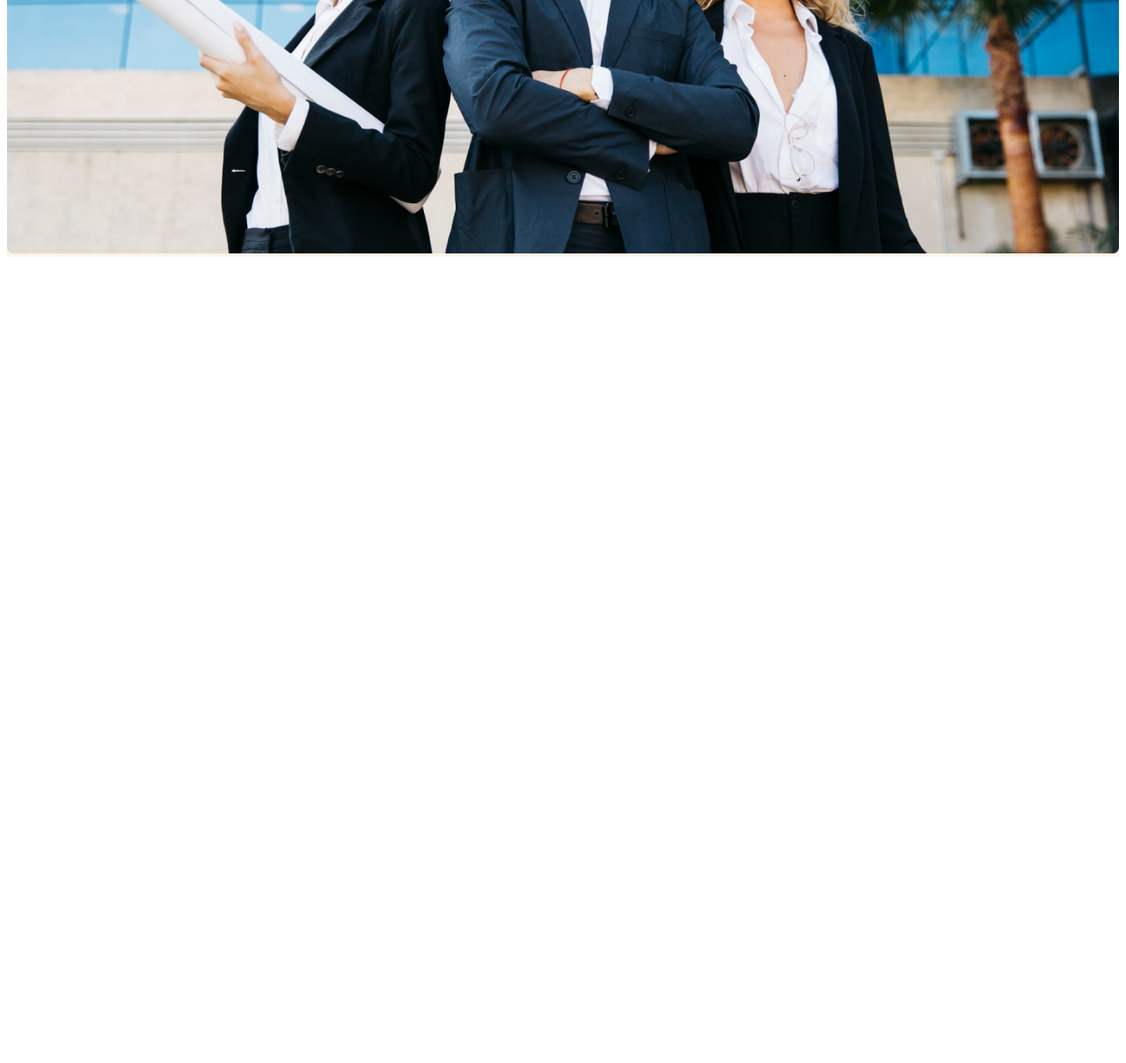
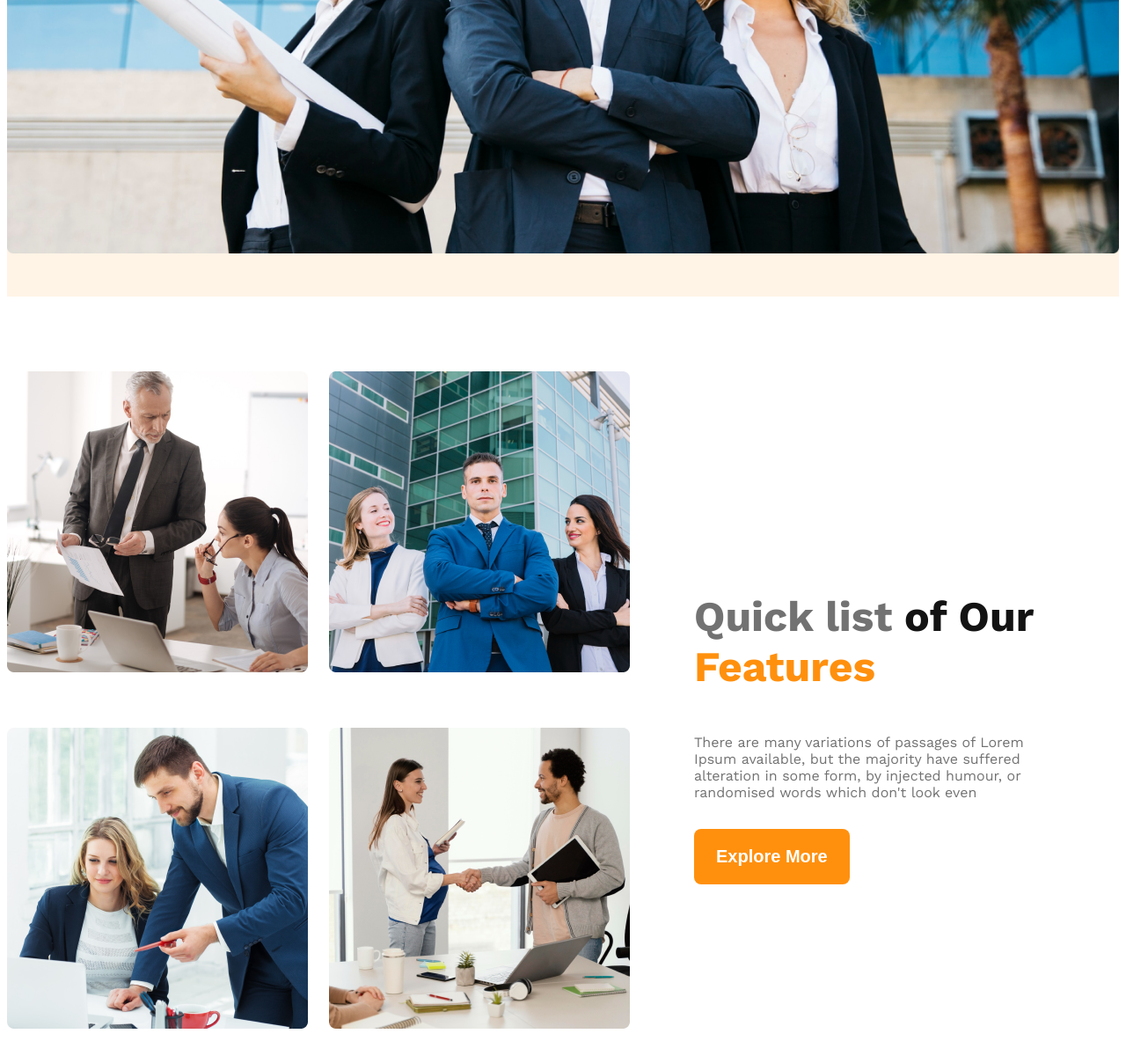
Before and after one commit to snh-sabbir/g3-architect-website, a plain HTML site: page index.html in a window 1280 px wide. Shown: the part 892-2100 px from the top of the page at 88% size. Before the commit the page ends 1192 px from the top, so only its background shows below. Drawn offline with nearby package versions, Linux system fonts and the light colour scheme.

Commit message:
feature section done

```diff
--- a/index.html
+++ b/index.html
@@ -21,7 +21,7 @@
         <div class="banner">
             <div class="banner-content">
                 <h1 class="banner-title">Brand New Group of Architects</h1>
-                <p class="banner-description">There are many variations of passages of Lorem Ipsum available, but the
+                <p class="banner-description">There are
                     majority have suffered alteration in some form, by injected humour, or randomised words which don't
                     look even</p>
                 <button class="btn-primary">Explore More</button>
@@ -30,7 +30,19 @@
         </div>
     </header>
     <main>
-
+        <section class="feature-section ">
+            <div class="feature-image-container">
+                <img src="images/team1.png" alt="">
+                <img src="images/team2.png" alt="">
+                <img src="images/team3.png" alt="">
+                <img src="images/team4.png" alt="">
+            </div>
+            <div class="feature-text">
+                <h3 class="feature-title"><span id="quick-list" class="text-light-gray">Quick list</span> <span id="of-our" class="text-deep">of Our</span> <span id="features" class="text-primary">Features</span></h3>
+                <p class="feature-description text-light-gray">There are many variations of passages of Lorem Ipsum available, but the majority have suffered alteration in some form, by injected humour, or randomised words which don't look even</p>
+                <button class="btn-primary">Explore More</button>
+            </div>
+        </section>
     </main>
     <footer>
 
--- a/styles/architect.css
+++ b/styles/architect.css
@@ -16,6 +16,10 @@
     color: #ff900e;
 }
 
+/* dark 01 */
+.text-deep{
+    color: #131313;
+}
 /* dark 02 */
 .text-gray{
     color: #424242;
@@ -28,6 +32,7 @@
 
 .bg-light{
     background-color: rgba(255, 144, 14, 0.1);
+    margin-bottom: 85px;
 }
 
 .btn-primary{
@@ -80,4 +85,43 @@
 
 .banner-image{
     width: 100%;
+    margin-bottom: 45px;
 }
+
+/* feature section styles */
+.feature-section{
+    max-width: 1440px;
+    margin: 0 auto;
+    display: flex;
+}
+
+.feature-image-container{
+    display: grid;
+    grid-template-columns: repeat(2, 1fr);
+    gap: 24px;
+}
+
+.feature-text{
+    /* border: 2px solid red; */
+    justify-content: center;
+    align-items: center;
+    margin: 202px 73px;
+}
+
+.feature-title{
+    font-size: 3rem;
+}
+.feature-description{
+    margin-top: 24px;
+    margin-bottom: 32px;
+}
+
+@media screen and (max-width: 576px) {
+    .navbar, .nav-links, .feature-section, .banner-content{
+        flex-direction: column;
+    }
+    .feature-image-container{
+        grid-template-columns: repeat(1, 1fr);
+    }
+
+}
```
